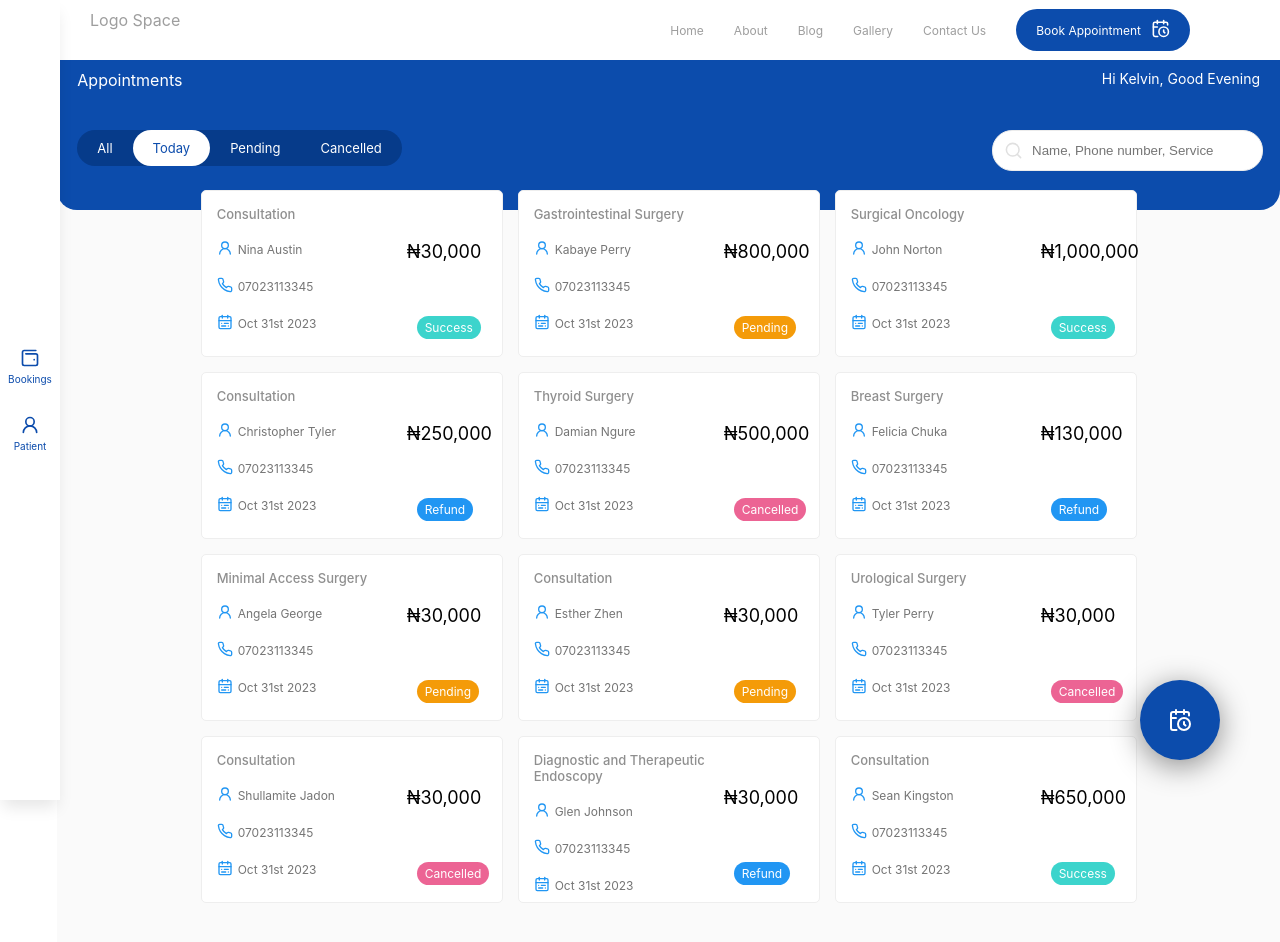
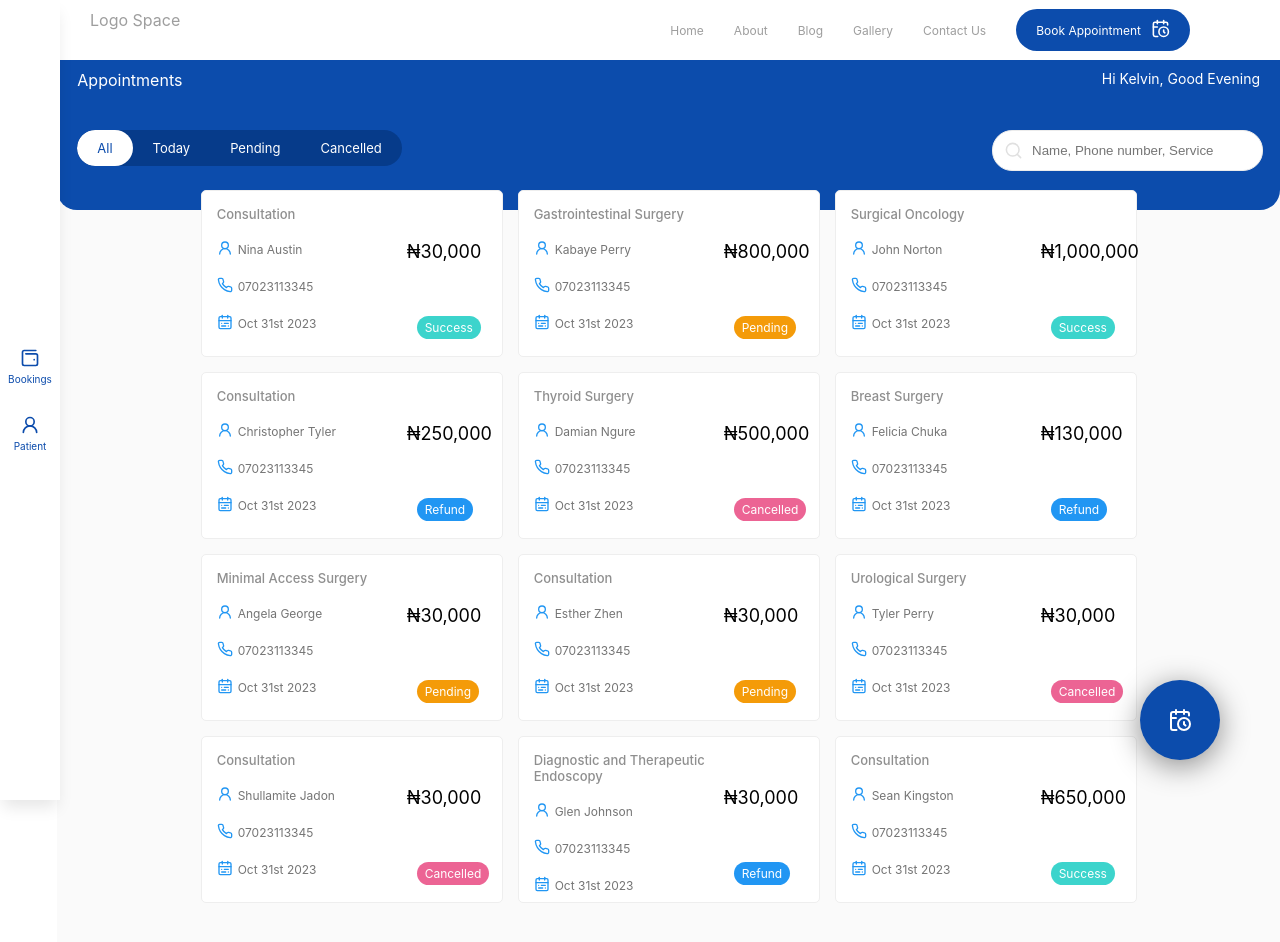
Before and after one commit to ObinnaKelvin/sapphire, a React (Create React App) app: page /staff-portal in a window 1280 px wide. Shown: the top 942 px of the page. Built offline with nearby package versions, Linux system fonts and the light colour scheme.

Commit message:
New Patient form 40% + category toggle added

```diff
--- a/src/View/pages/staffPortal/Sportal.jsx
+++ b/src/View/pages/staffPortal/Sportal.jsx
@@ -8,6 +8,7 @@ function Sportal() {
 
     const [modalOpen, setModalOpen] = useState(false);
     const [greet, setGreet] = useState('');
+    const [categoryToggle, setCategoryToggle] = useState(1)
 
     const handleGreet = () => {
         let today = new Date()
@@ -64,10 +65,10 @@ function Sportal() {
                         />
                     </div>
                     <div className="booking-category">
-                        <div className="category-item ">All</div>
-                        <div className="category-item active">Today</div>
-                        <div className="category-item">Pending</div>
-                        <div className="category-item">Cancelled</div>
+                        <div className={`category-item ${categoryToggle === 1? "active" : "inactive"}`} onClick={()=> setCategoryToggle(1)}>All</div>
+                        <div className={`category-item ${categoryToggle === 2? "active" : "inactive"}`} onClick={()=> setCategoryToggle(2)}>Today</div>
+                        <div className={`category-item ${categoryToggle === 3? "active" : "inactive"}`} onClick={()=> setCategoryToggle(3)}>Pending</div>
+                        <div className={`category-item ${categoryToggle === 4? "active" : "inactive"}`} onClick={()=> setCategoryToggle(4)}>Cancelled</div>
                     </div>
                     {/* <div className="sorting">
                         <div className="sorting-grid">
```
